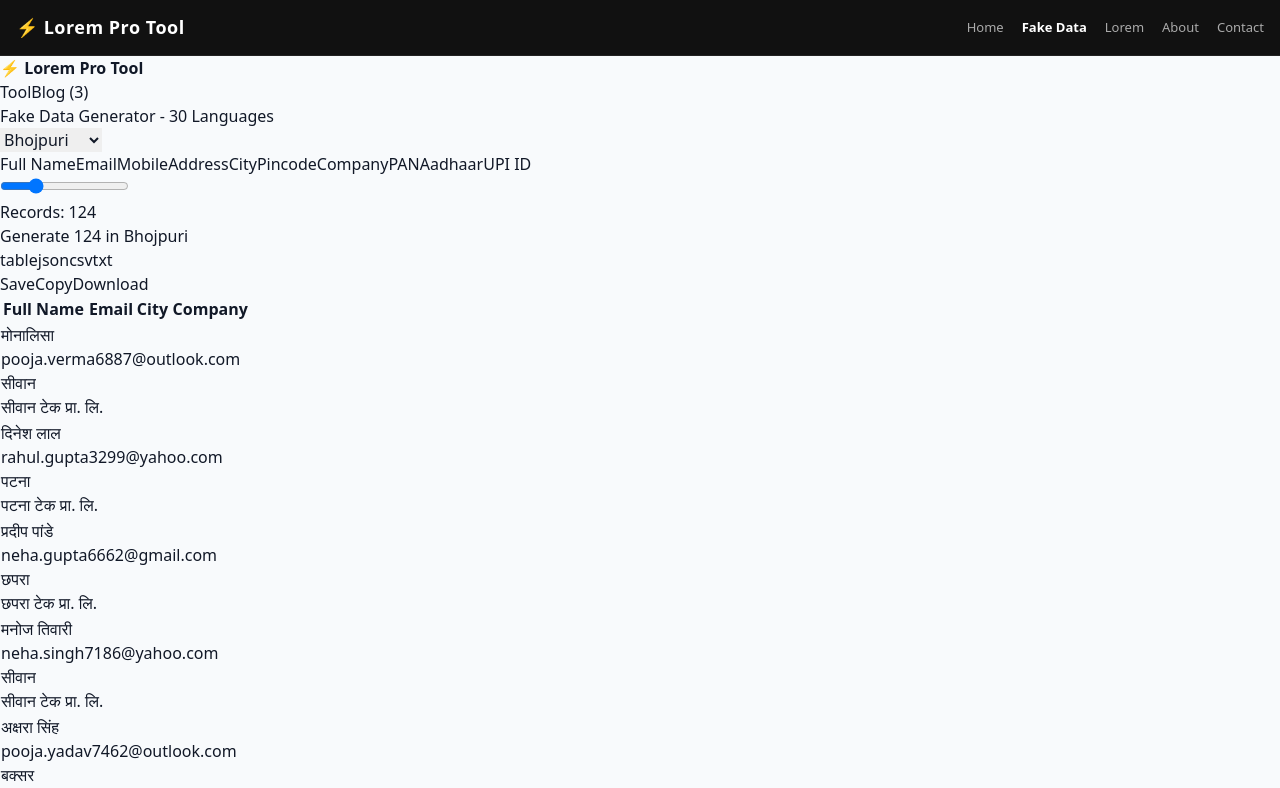
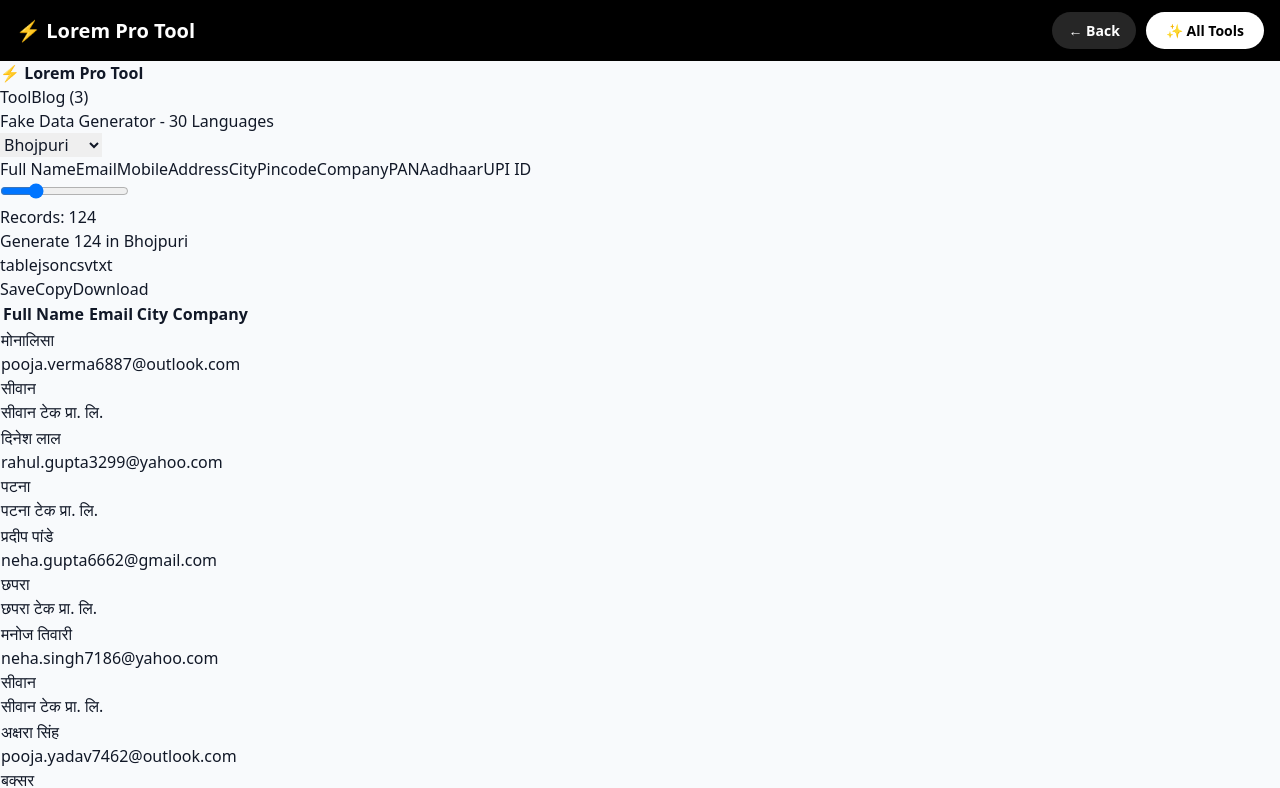
Before and after one commit to Ravs10/lorem-pro-tool, a Next.js app: page /fake-data-generator in a window 1280 px wide. Shown: the top 788 px of the page. Built offline with nearby package versions, Linux system fonts and the light colour scheme.

Commit message:
Refactor Navbar component for improved structure

```diff
--- a/app/components/Navbar.js
+++ b/app/components/Navbar.js
@@ -1,48 +1,29 @@
-"use client";
-import React from "react";
-import Link from "next/link";
+'use client'
+import Link from 'next/link'
+import { usePathname } from 'next/navigation'
 
-export default function Navbar(){
-  const [open,setOpen]=React.useState(false);
+export default function Navbar() {
+  const pathname = usePathname()
+  const isHome = pathname === '/'
+
   return (
-    <header style={{display:"flex", justifyContent:"space-between", alignItems:"center", padding:"14px 16px", borderBottom:"1px solid #222", background:"#111", position:"sticky", top:0, zIndex:50}}>
-      <Link href="/" style={{fontWeight:900, fontSize:18, color:"white", textDecoration:"none", letterSpacing:0.5}}>⚡ Lorem Pro Tool</Link>
+    <header style={{ position: 'sticky', top: 0, zIndex: 50, background: 'black', color: 'white' }}>
+      <div style={{ maxWidth: '1280px', margin: '0 auto', padding: '12px 16px', display: 'flex', justifyContent: 'space-between', alignItems: 'center' }}>
+        <Link href="/" style={{ fontWeight: 'bold', fontSize: '20px', textDecoration: 'none', color: 'white' }}>
+          ⚡ Lorem Pro Tool
+        </Link>
 
-      {/* Desktop Menu */}
-      <nav style={{display:"flex", gap:18, fontSize:13}} className="desktop-menu">
-        <Link href="/" style={{color:"#aaa", textDecoration:"none"}}>Home</Link>
-        <Link href="/fake-data-generator" style={{color:"white", textDecoration:"none", fontWeight:700}}>Fake Data</Link>
-        <Link href="/lorem-ipsum" style={{color:"#aaa", textDecoration:"none"}}>Lorem</Link>
-        <Link href="/about" style={{color:"#aaa", textDecoration:"none"}}>About</Link>
-        <Link href="/contact" style={{color:"#aaa", textDecoration:"none"}}>Contact</Link>
-      </nav>
-
-      {/* Mobile Button */}
-      <button onClick={()=>setOpen(!open)} style={{display:"none", background:"#222", color:"white", border:"1px solid #333", padding:"6px 12px", borderRadius:8}} className="mobile-btn">
-        {open?"✕":"☰"}
-      </button>
-
-      {/* Mobile Menu */}
-      {open && (
-        <div style={{position:"absolute", top:56, left:0, right:0, background:"#111", borderBottom:"1px solid #222", padding:16, display:"flex", flexDirection:"column", gap:14}}>
-          <Link href="/" onClick={()=>setOpen(false)} style={{color:"white", textDecoration:"none"}}>🏠 Home</Link>
-          <Link href="/fake-data-generator" onClick={()=>setOpen(false)} style={{color:"#4ade80", textDecoration:"none", fontWeight:700}}>⚡ Fake Data Generator</Link>
-          <Link href="/lorem-ipsum" onClick={()=>setOpen(false)} style={{color:"white", textDecoration:"none"}}>📝 Lorem Ipsum</Link>
-          <Link href="/about" onClick={()=>setOpen(false)} style={{color:"white", textDecoration:"none"}}>ℹ️ About</Link>
-          <Link href="/privacy-policy" onClick={()=>setOpen(false)} style={{color:"white", textDecoration:"none"}}>🔒 Privacy Policy</Link>
-          <Link href="/contact" onClick={()=>setOpen(false)} style={{color:"white", textDecoration:"none"}}>📩 Contact</Link>
+        <div style={{ display: 'flex', gap: '10px' }}>
+          {!isHome && (
+            <Link href="/" style={{ background: 'rgba(255,255,255,0.15)', padding: '8px 16px', borderRadius: '20px', textDecoration: 'none', color: 'white', fontWeight: 'bold', fontSize: '14px' }}>
+              ← Back
+            </Link>
+          )}
+          <Link href="/#all-tools" style={{ background: 'white', color: 'black', padding: '8px 20px', borderRadius: '20px', textDecoration: 'none', fontWeight: 'bold', fontSize: '14px' }}>
+            ✨ All Tools
+          </Link>
         </div>
-      )}
-
-      <style>{`
-        @media(max-width: 700px){
-          .desktop-menu{ display:none !important; }
-          .mobile-btn{ display:block !important; }
-        }
-        @media(min-width: 701px){
-          .desktop-menu{ display:flex !important; }
-        }
-      `}</style>
+      </div>
     </header>
-  );
+  )
 }
```
